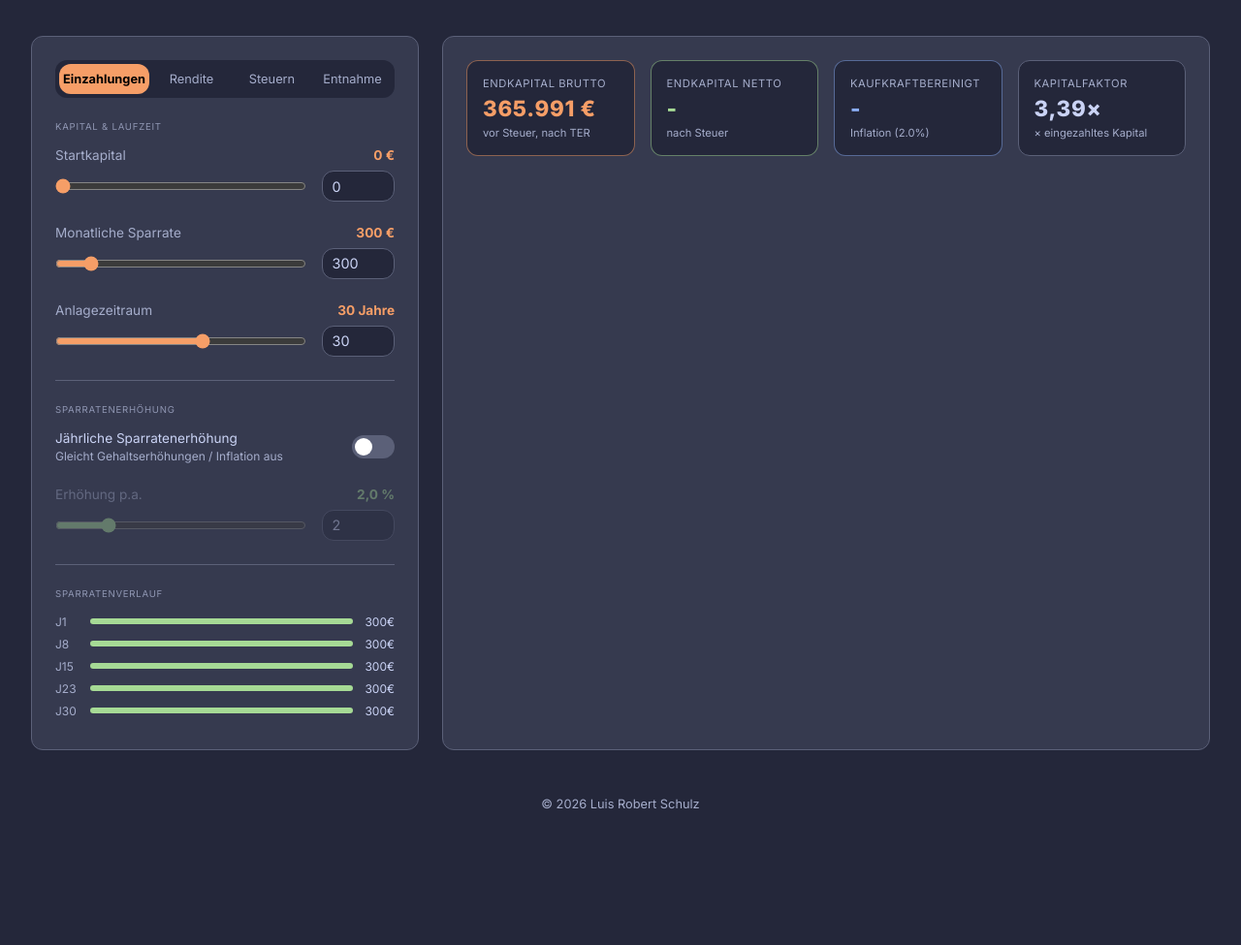
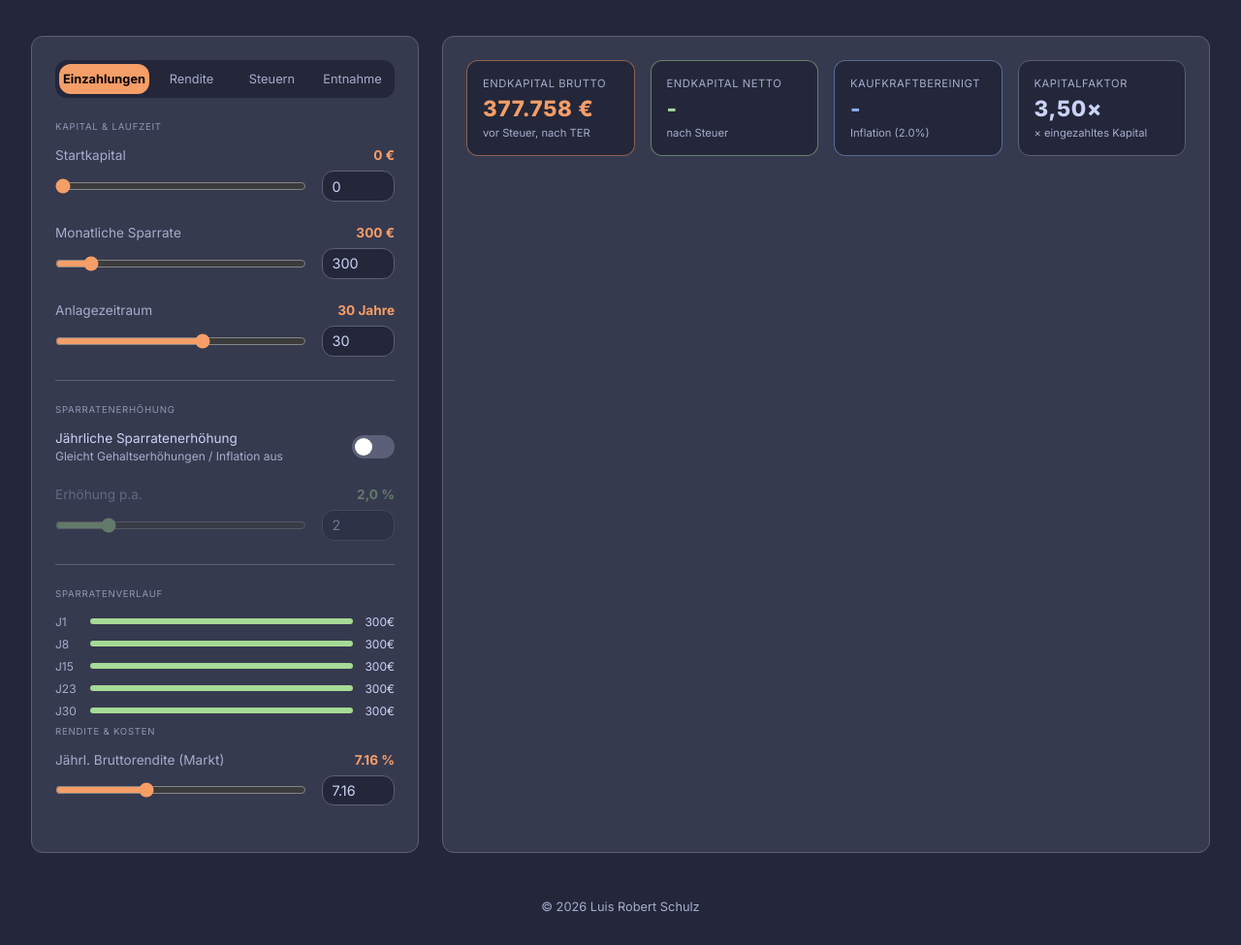
Before and after one commit to luisrslz/etf-sparrechner, a plain HTML site: page index.html in a window 1280 px wide. Shown: the part 114-1089 px from the top of the page at 97% size. Before the commit the page ends 983 px from the top, so only its background shows below. Drawn offline with Linux system fonts and the light colour scheme.

Commit message:
verstellbare rendite eingefügt

```diff
--- a/index.html
+++ b/index.html
@@ -120,8 +120,21 @@
 
             </div>
 
-            <div class="tab-content" id="tab-rendite">
-                <p>Rendite-Einstellungen...</p>
+            <!-- Renditetab -->
+            <div class="tab-content active" id="tab-rendite">
+                <p class="section-title">Rendite & Kosten</p>
+
+                <div class="input-group accent-orange" data-einheit="%" data-max="75">
+                    <div class="input-label-row">
+                        <label for="bruttorendite">Jährl. Bruttorendite (Markt)</label>
+                        <span class="input-value-display" id="bruttorendite-display">7.16 %</span>
+                    </div>
+                    <div class="slider-row">
+                        <input type="range" id="bruttorendite" min="0.1" max="20" step="0.01" value="7.16">
+                        <input type="number" id="bruttorendite-num" min="0.1" step="0.1" value="7.16">
+                    </div>
+                </div>
+
             </div>
 
             <div class="tab-content" id="tab-steuern">
--- a/script.js
+++ b/script.js
@@ -1,5 +1,3 @@
-
-const ZINSSATZ_JAHR = 0.07; // später verstellbar
 
 function calculate() {
     const startkapital = parseFloat(document.getElementById("startkapital-num").value);
@@ -8,8 +6,10 @@ function calculate() {
     const erhoehungAktiv = document.getElementById("sparraten-erhoehung").checked;
     const erhoehung = erhoehungAktiv ? parseFloat(document.getElementById("erhoehung-num").value) / 100
                                      : 0;
+    const bruttorendite = parseFloat(document.getElementById("bruttorendite-num").value) / 100;
 
-    const r = ZINSSATZ_JAHR / 12; // monatlich
+
+    const r = bruttorendite / 12; // monatlich
 
     let kapital =  startkapital;
     let eingezahlt = startkapital;
```
